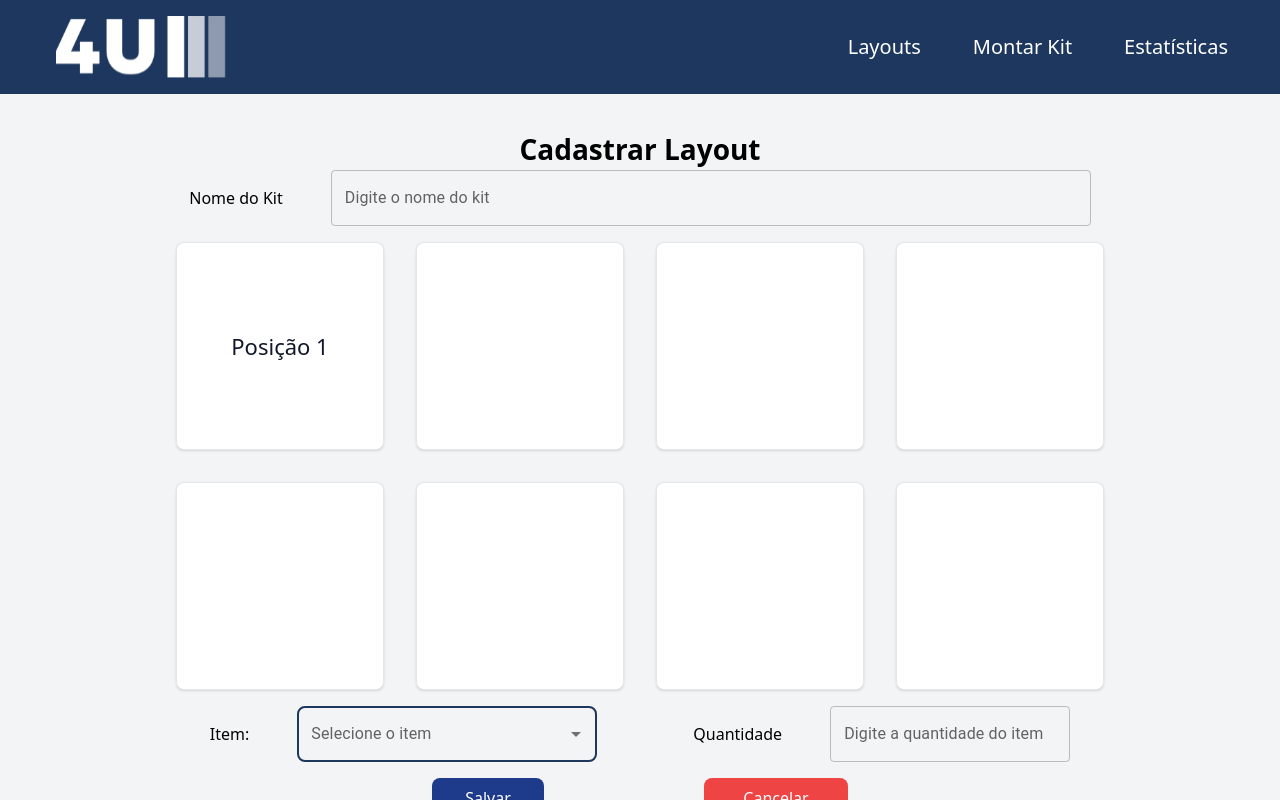
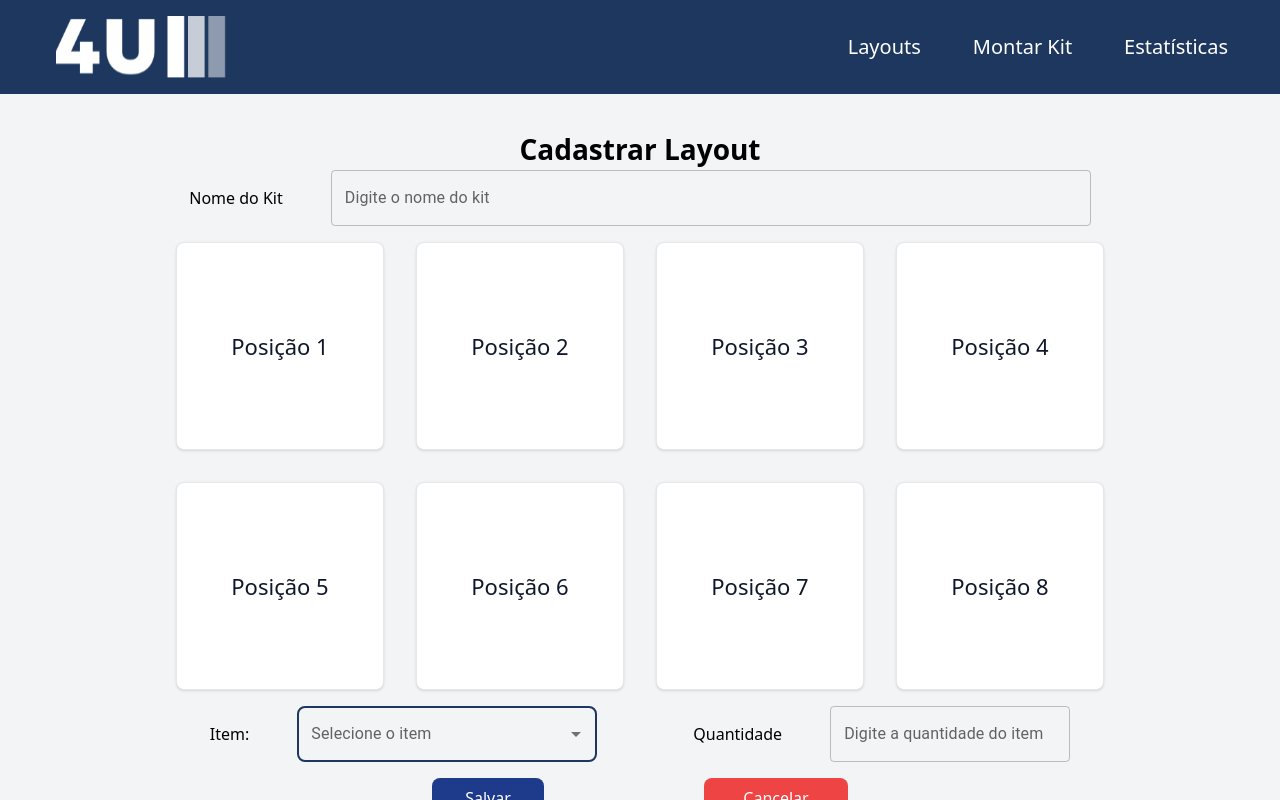
Before and after one commit to Inteli-College/2024-T0008-EC05-G04, a React (Create React App) app in the folder src/frontend/: page /cadastroKit in a window 1280 px wide. Built offline with nearby package versions, Linux system fonts and the light colour scheme; no server answers.

Commit message:
feat:adding handle event for kits page-robot

```diff
--- a/src/frontend/src/components/cardItem.tsx
+++ b/src/frontend/src/components/cardItem.tsx
@@ -5,7 +5,7 @@ interface CardItemProps{
     onSelectItem: (item: number) => void | null;
     num: number | null
     kitItems: itemKit[] | null
-    text: string
+    text: string | undefined
 }
 
 const CardItem: React.FC<CardItemProps>  = ({position,onSelectItem, num, kitItems, text}) => {
--- a/src/frontend/src/interfaces/interfaces.tsx
+++ b/src/frontend/src/interfaces/interfaces.tsx
@@ -34,5 +34,5 @@ export interface ResponseKitCreated{
 export interface Kit{
     id: number;
     name: string;
-    items: Items[];
+    itens: Items[];
 }
--- a/src/frontend/src/pages/cadastroKit.tsx
+++ b/src/frontend/src/pages/cadastroKit.tsx
@@ -108,13 +108,13 @@ const CadastroKit: React.FC = () =>{
                         <InputCadastroKits props="w-[760px]" text="Nome do Kit" label="Digite o nome do kit" onChangeFunc={(value) => setName(value)}/>
                         <div className="grid grid-cols-1 gap-8 md:grid-cols-2 lg:grid-cols-4 mt-0">
                             <CardItem text={"Posição 1"} position= {1}  onSelectItem={selectionPosition} num = {num} kitItems = {kitItems}  />
-                            <CardItem position= {2}  onSelectItem={selectionPosition} num = {num} kitItems = {kitItems} />
-                            <CardItem position= {3}  onSelectItem={selectionPosition} num = {num} kitItems = {kitItems} />
-                            <CardItem position= {4}  onSelectItem={selectionPosition} num = {num} kitItems = {kitItems} />
-                            <CardItem position= {5}  onSelectItem={selectionPosition} num = {num} kitItems = {kitItems} />
-                            <CardItem position= {6}  onSelectItem={selectionPosition} num = {num} kitItems = {kitItems} />
-                            <CardItem position= {7}  onSelectItem={selectionPosition} num = {num} kitItems = {kitItems} />
-                            <CardItem position= {8}  onSelectItem={selectionPosition} num = {num} kitItems = {kitItems} />
+                            <CardItem text={"Posição 2"} position= {2}  onSelectItem={selectionPosition} num = {num} kitItems = {kitItems} />
+                            <CardItem text={"Posição 3"} position= {3}  onSelectItem={selectionPosition} num = {num} kitItems = {kitItems} />
+                            <CardItem text={"Posição 4"} position= {4}  onSelectItem={selectionPosition} num = {num} kitItems = {kitItems} />
+                            <CardItem text={"Posição 5"} position= {5}  onSelectItem={selectionPosition} num = {num} kitItems = {kitItems} />
+                            <CardItem text={"Posição 6"} position= {6}  onSelectItem={selectionPosition} num = {num} kitItems = {kitItems} />
+                            <CardItem text={"Posição 7"} position= {7}  onSelectItem={selectionPosition} num = {num} kitItems = {kitItems} />
+                            <CardItem text={"Posição 8"} position= {8}  onSelectItem={selectionPosition} num = {num} kitItems = {kitItems} />
                         </div>
                     <div className="mt-4 flex gap-24">
                         <SearchBar
--- a/src/frontend/src/pages/montarKits.tsx
+++ b/src/frontend/src/pages/montarKits.tsx
@@ -7,39 +7,48 @@ import useFetch from '../hooks/useFetch';
 
 const MontarKits: React.FC = () => {
   const items = ['Item', 'Item', 'Item', 'Item', 'Item', 'Item', 'Item', 'Item'];
-  const [kit, setKit] = useState<Kit | null>(null);
-  const [kitId, setKitId] = useState<number | null>(null);
+  const kit = useFetch<Kit[]>('http://localhost:8000/api/kit');
+  const [selectedKit, setSelectedKit] = useState<Kit | null>(null);
   const [robotId, setRobotId] = useState<number | null>(null);
 
-  useEffect(() => {
-    const fetchKit = useFetch<Kit>('http://localhost:8000/api/item');
-  }, []);
+  console.log(kit);
 
   // Assuming 'endpoint' is your target URL
   const postEndpoint = 'http://localhost:8000/api/kit-order';
 
+  function getSelectedKit(value: number) {
+    if(value){
+      kit?.map((kit) => {
+      if (kit.id === value) {
+        setSelectedKit(kit);
+      }
+    })}
+    else{setSelectedKit(null)}
+  }
+  console.log(selectedKit)
+
   const handleConfirm = async () => {
-    if (!robotId || !kit) {
+    if (!robotId || !selectedKit) {
       alert('Please select both a robot and a kit.');
       return;
     }
 
     try {
-      // const response = await fetch(postEndpoint, {
-      //   method: 'POST',
-      //   headers: {
-      //     'Content-Type': 'application/json',
-      //   },
-      //   body: JSON.stringify({ robot_id: robotId, kit_id: kitId }),
-      // });
+      const response = await fetch(postEndpoint, {
+        method: 'POST',
+        headers: {
+          'Content-Type': 'application/json',
+        },
+        body: JSON.stringify({ robot_id: robotId, kit_id: selectedKit.id }),
+      });
 
-      // if (!response.ok) {
-      //   throw new Error('Network response was not ok');
-      // }
+      if (!response.ok) {
+        throw new Error('Network response was not ok');
+      }
 
-      // const data = await response.json();
-      // console.log(data); // Process your response here
-      // alert('Success!');
+      const data = await response.json();
+      console.log(data); // Process your response here
+      alert('Success!');
     } catch (error) {
       console.error('Error:', error);
       alert('An error occurred, please try again.');
@@ -51,16 +60,17 @@ const MontarKits: React.FC = () => {
       <Navbar />
       <div className="flex flex-col items-center h-screen pt-32 bg-gray-100">
         {/* Pass setKitId and setRobotId as props to be called with the selected IDs */}
-        <SearchBar items = {kit} text = {"Kit a ser montado:"} label = {"Selecione o kit"} size={300}  onChangeValue ={(value) => setKitId(value)} />
+        <SearchBar items = {kit} text = {"Kit a ser montado:"} label = {"Selecione o kit"} size={300}  onChangeValue ={(value) => getSelectedKit(value)} />
         <div className="grid grid-cols-1 gap-8 md:grid-cols-2 lg:grid-cols-4 mt-0">
-            <CardItem text={String(kit?.items[0].item_name)} position= {1} onSelectItem={()=>{}} num = {null} kitItems = {[]}/>
-            <CardItem text={String(kit?.items[1].item_name)} position= {2} onSelectItem={()=>{}} num = {null} kitItems = {[]} />
-            <CardItem text={String(kit?.items[2].item_name)} position= {3} onSelectItem={()=>{}} num = {null} kitItems = {[]} />
-            <CardItem text={String(kit?.items[3].item_name)} position= {4} onSelectItem={()=>{}} num = {null} kitItems = {[]} />
-            <CardItem text={String(kit?.items[4].item_name)} position= {5} onSelectItem={()=>{}} num = {null} kitItems = {[]} />
-            <CardItem text={String(kit?.items[5].item_name)} position= {6} onSelectItem={()=>{}} num = {null} kitItems = {[]} />
-            <CardItem text={String(kit?.items[6].item_name)} position= {7} onSelectItem={()=>{}} num = {null} kitItems = {[]} />
-            <CardItem text={String(kit?.items[7].item_name)} position= {8} onSelectItem={()=>{}} num = {null} kitItems = {[]} />
+            <CardItem text={selectedKit?.itens[0].item_name} position= {1} onSelectItem={()=>{}} num = {null} kitItems = {[]}/>
+            <CardItem text={selectedKit?.itens[1]?.item_name} position= {2} onSelectItem={()=>{}} num = {null} kitItems = {[]}/>
+            <CardItem text={selectedKit?.itens[2]?.item_name} position= {3} onSelectItem={()=>{}} num = {null} kitItems = {[]}/>
+            <CardItem text={selectedKit?.itens[3]?.item_name} position= {4} onSelectItem={()=>{}} num = {null} kitItems = {[]}/>
+            <CardItem text={selectedKit?.itens[4]?.item_name} position= {5} onSelectItem={()=>{}} num = {null} kitItems = {[]}/>
+            <CardItem text={selectedKit?.itens[5]?.item_name} position= {6} onSelectItem={()=>{}} num = {null} kitItems = {[]}/>
+            <CardItem text={selectedKit?.itens[6]?.item_name} position= {7} onSelectItem={()=>{}} num = {null} kitItems = {[]}/>
+            <CardItem text={selectedKit?.itens[7]?.item_name} position= {8} onSelectItem={()=>{}} num = {null} kitItems = {[]}/>
+
         </div>
 
         <div className=" p-4 flex justify-center bg-gray-100">
```
